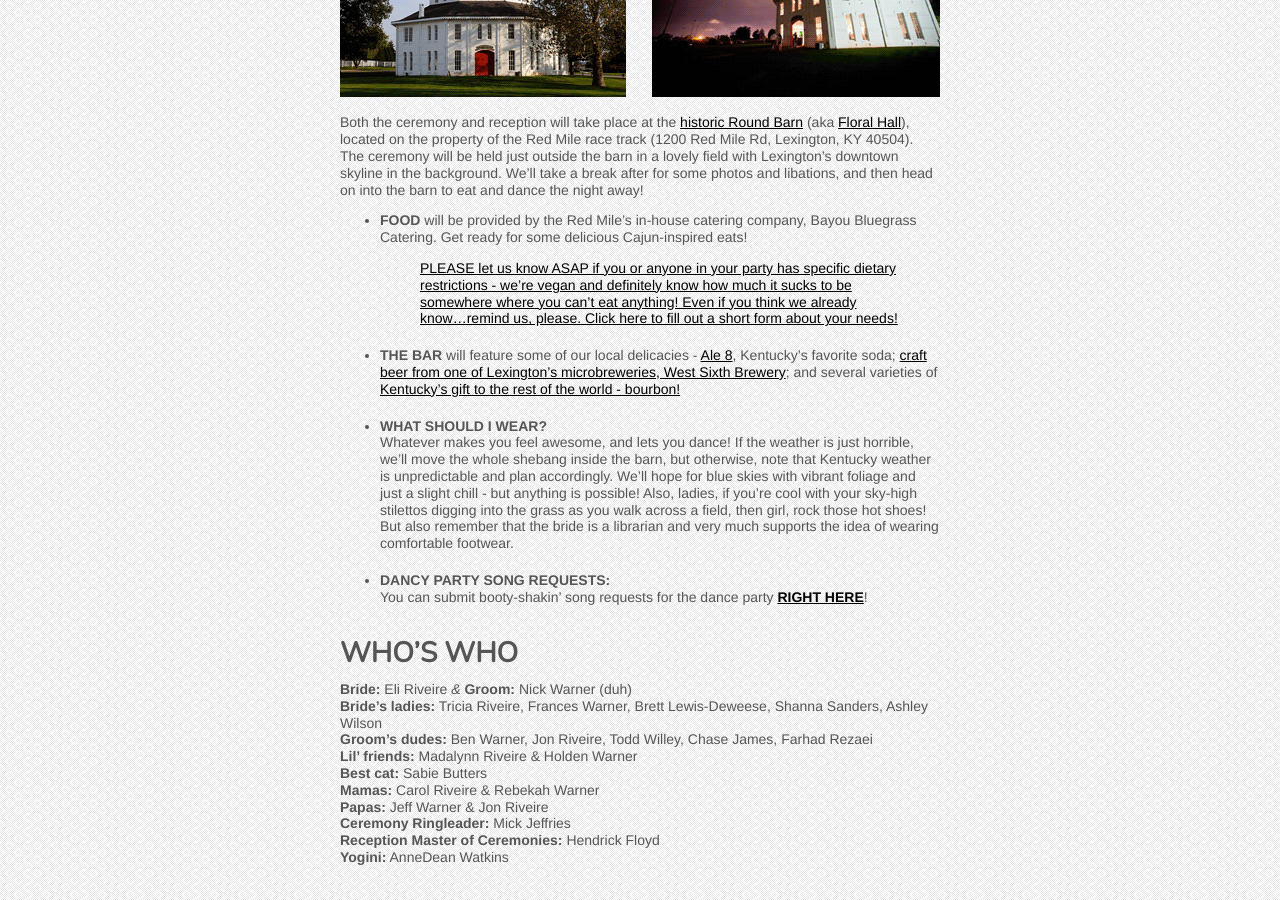
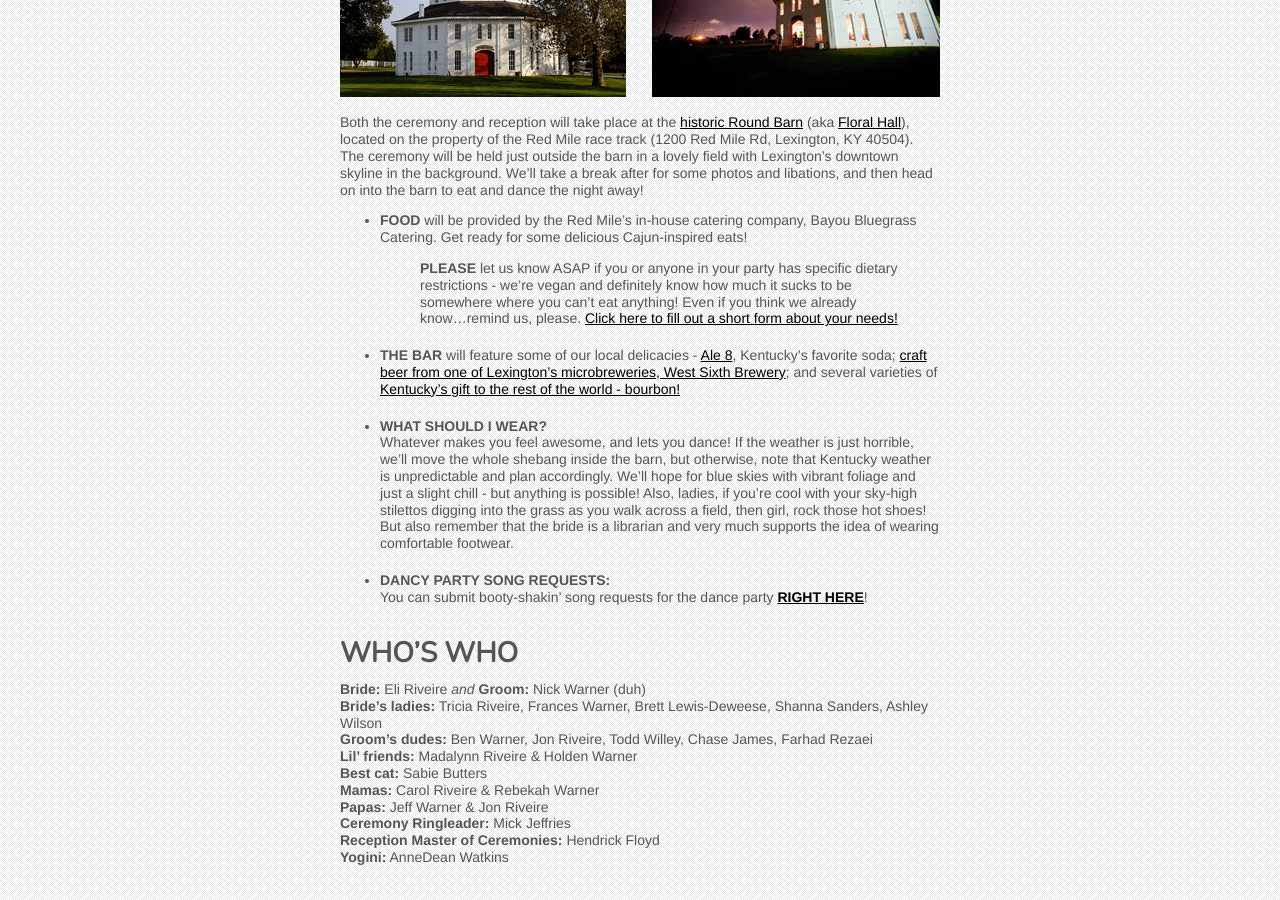
Before and after one commit to nikolaiwarner/eliandnick.com, a Jekyll site: the page built from party.md, in a window 1280 px wide and 900 px high, scrolled down 358 px. Built offline with Jekyll 4.4.1, drawn with Linux system fonts in a browser that asks for light colours; nearby versions of some CDN libraries.

Commit message:
Update party.md

```diff
--- a/party.md
+++ b/party.md
@@ -13,9 +13,9 @@ Both the ceremony and reception will take place at the [historic Round Barn](htt
 
 
 * __FOOD__ will be provided by the Red Mile’s in-house catering company, Bayou Bluegrass Catering. Get ready for some delicious Cajun-inspired eats!
-> [PLEASE let us know ASAP if you or anyone in your party has specific dietary restrictions - we’re vegan and definitely
+> __PLEASE__ let us know ASAP if you or anyone in your party has specific dietary restrictions - we’re vegan and definitely
 > know how much it sucks to be somewhere where you can’t eat anything! Even if you think we already know...remind us,
-> please. Click here to fill out a short form about your needs!](https://docs.google.com/forms/d/1xijIxX8u_KMS4HHNuonFYEjLrXo4Rp-0Mb_KqjEbHfY/viewform)
+> please. [Click here to fill out a short form about your needs!](https://docs.google.com/forms/d/1xijIxX8u_KMS4HHNuonFYEjLrXo4Rp-0Mb_KqjEbHfY/viewform)
 
 * __THE BAR__ will feature some of our local delicacies - [Ale 8](http://en.wikipedia.org/wiki/Ale-8-One), Kentucky’s favorite soda; [craft beer from one of Lexington's microbreweries, West Sixth Brewery](http://www.craftbeer.com/featured-brewery/west-sixth-brewing-company); and several varieties of [Kentucky’s gift to the rest of the world - bourbon!](http://en.wikipedia.org/wiki/Bourbon_whiskey)
 
@@ -27,7 +27,7 @@ You can submit booty-shakin' song requests for the dance party [__RIGHT HERE__](
 
 
 # WHO'S WHO
-__Bride:__ Eli Riveire _&_ __Groom:__ Nick Warner (duh)
+__Bride:__ Eli Riveire _and_ __Groom:__ Nick Warner (duh)
 __Bride's ladies:__ Tricia Riveire, Frances Warner, Brett Lewis-Deweese, Shanna Sanders, Ashley Wilson
 __Groom's dudes:__ Ben Warner, Jon Riveire, Todd Willey, Chase James, Farhad Rezaei
 __Lil' friends:__ Madalynn Riveire & Holden Warner
```
